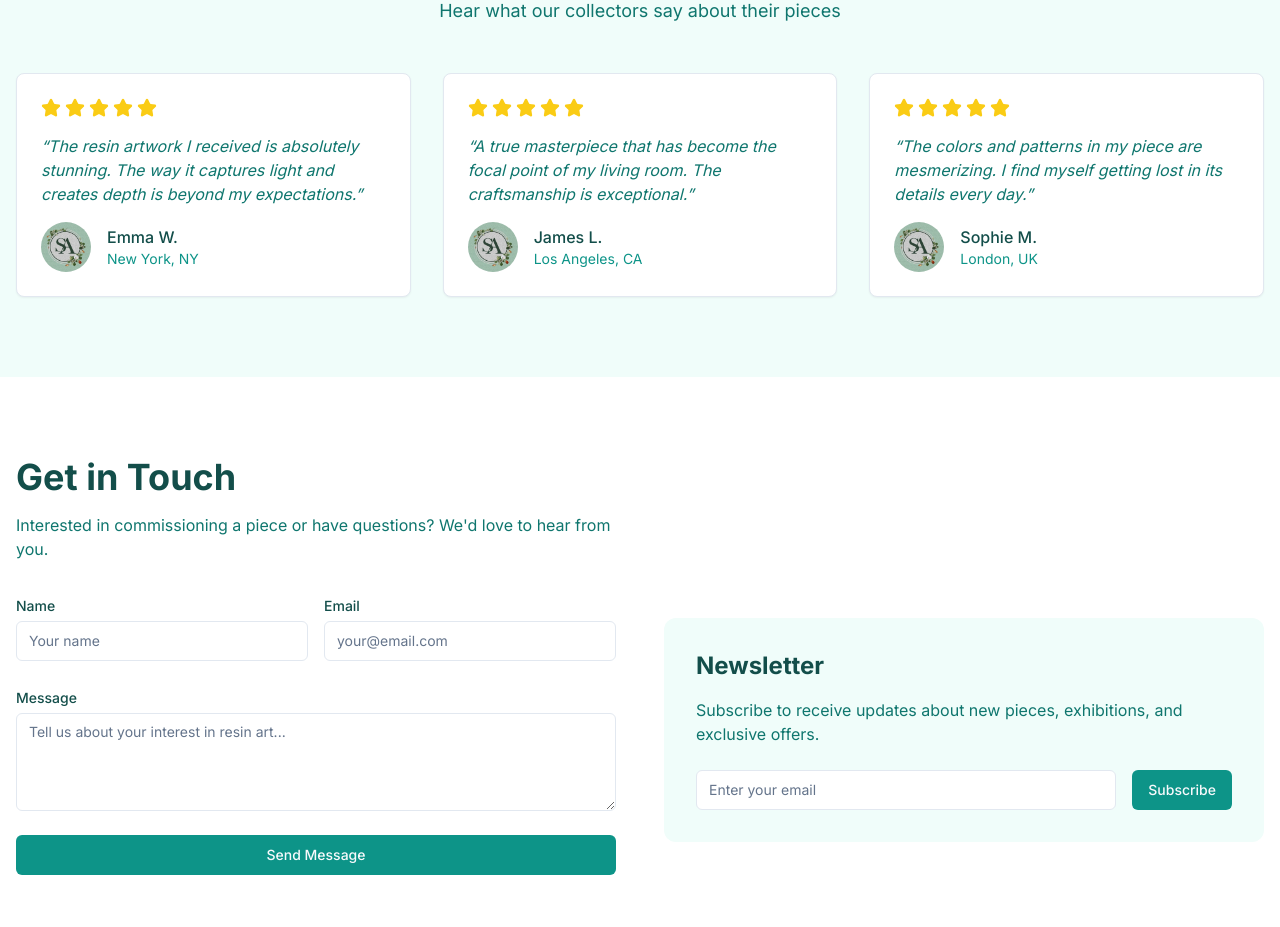
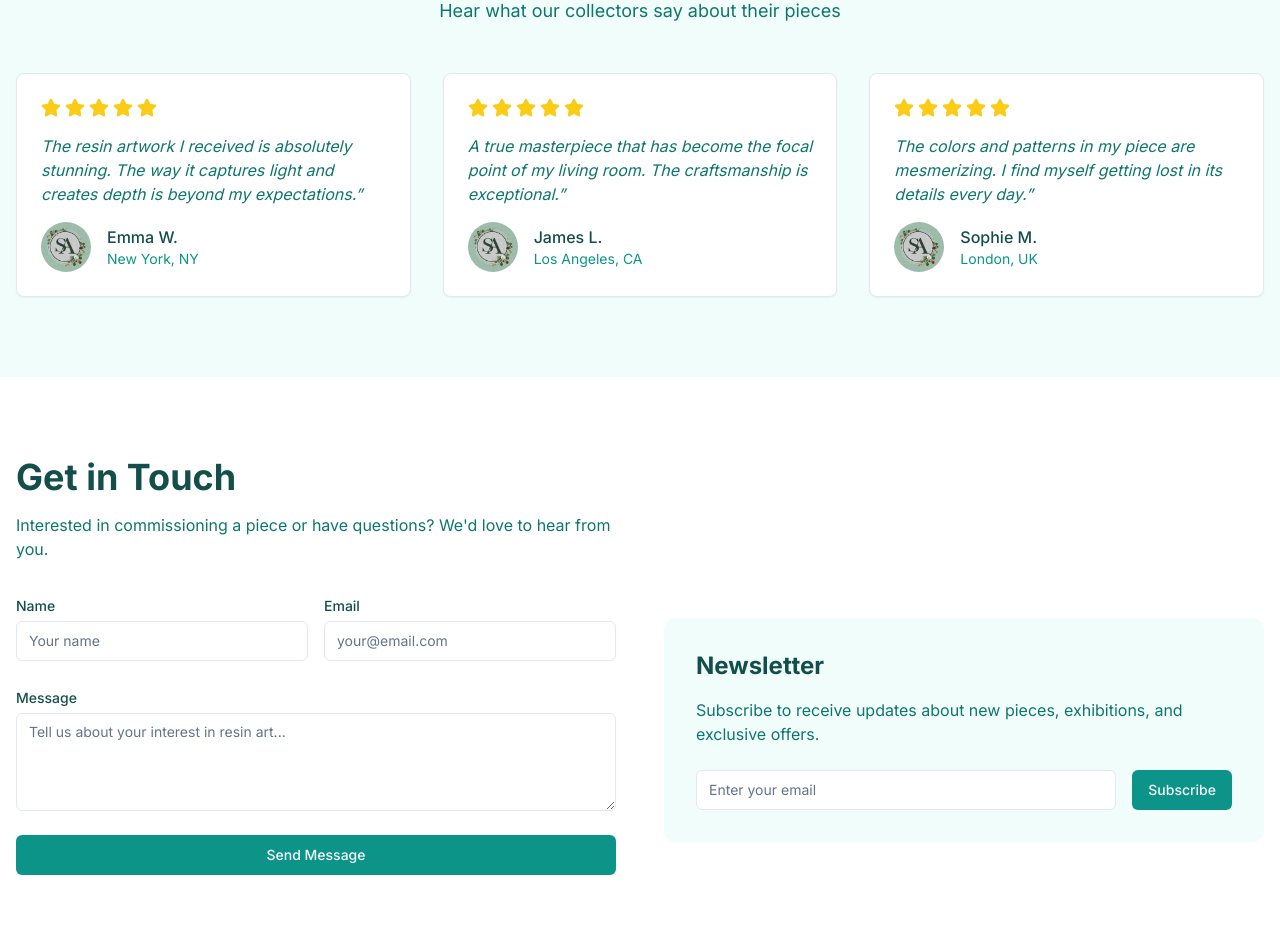
Before and after one commit to Elanchezhiyan2003/Stasis, a Next.js app: page / in a window 1280 px wide. Shown: the part 4020-4947 px from the top of the page. Built offline with nearby package versions, Linux system fonts and the light colour scheme.

Commit message:
remove unwanted errors

```diff
--- a/app/page.tsx
+++ b/app/page.tsx
@@ -1,4 +1,5 @@
 import React from 'react'
+import Image from 'next/image'
 import Nav from '@/components/nav'
 import Hero from '@/components/hero'
 import Featured from '@/components/featured'
--- a/components/contact.tsx
+++ b/components/contact.tsx
@@ -29,7 +29,7 @@ export default function Contact() {
           <div>
             <h2 className="text-4xl font-bold text-teal-900 mb-4">Get in Touch</h2>
             <p className="text-teal-700 mb-8">
-              Interested in commissioning a piece or have questions? We&apos;d love to hear from you.
+              Interested in commissioning a piece or have questions? We'd love to hear from you.
             </p>
 
             <form className="space-y-6">
--- a/components/process.tsx
+++ b/components/process.tsx
@@ -1,5 +1,4 @@
 'use client'
-
 import Image from 'next/image'
 import { motion } from "framer-motion"
 import { Card, CardContent } from "@/components/ui/card"
--- a/components/testimonials.tsx
+++ b/components/testimonials.tsx
@@ -61,7 +61,7 @@ export default function Testimonials() {
                         <Star key={i} className="w-5 h-5 fill-yellow-400 text-yellow-400" />
                       ))}
                     </div>
-                    <p className="text-teal-700 italic flex-grow">&ldquo;{testimonial.text}&rdquo;</p>
+                    <p className="text-teal-700 italic flex-grow">{testimonial.text}&rdquo;</p>
                     <div className="flex items-center gap-4">
                       <Image
                         src={testimonial.image}
```
